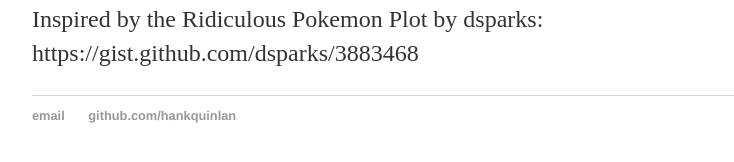
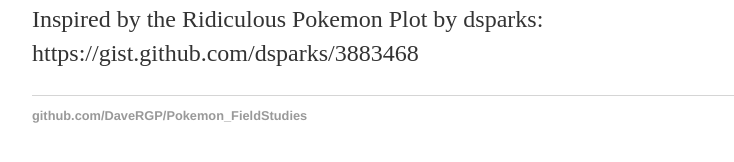
Before and after one commit to DaveParr/Pokemon_FieldStudies, a Jekyll site: the page built from index.html, in a window 1280 px wide. Shown: the part 194-356 px from the top of the page, without its empty margins (160-894 px from the left). Built offline with Jekyll 4.4.1, drawn with Linux system fonts in a browser that asks for light colours.

Commit message:
updated footer links

```diff
--- a/_layouts/default.html
+++ b/_layouts/default.html
@@ -21,8 +21,7 @@
 			</div><!-- /.container -->
 			<footer>
 	    		<ul>
-	        		<li><a href="mailto:hankquinlanhub@gmail.com">email</a></li>
-	        		<li><a href="https://github.com/hankquinlan">github.com/hankquinlan</a></li>
+	        		<li><a href="https://github.com/DaveRGP/Pokemon_FieldStudies">github.com/DaveRGP/Pokemon_FieldStudies</a></li>
 				</ul>
 			</footer>
 		</body>
```
